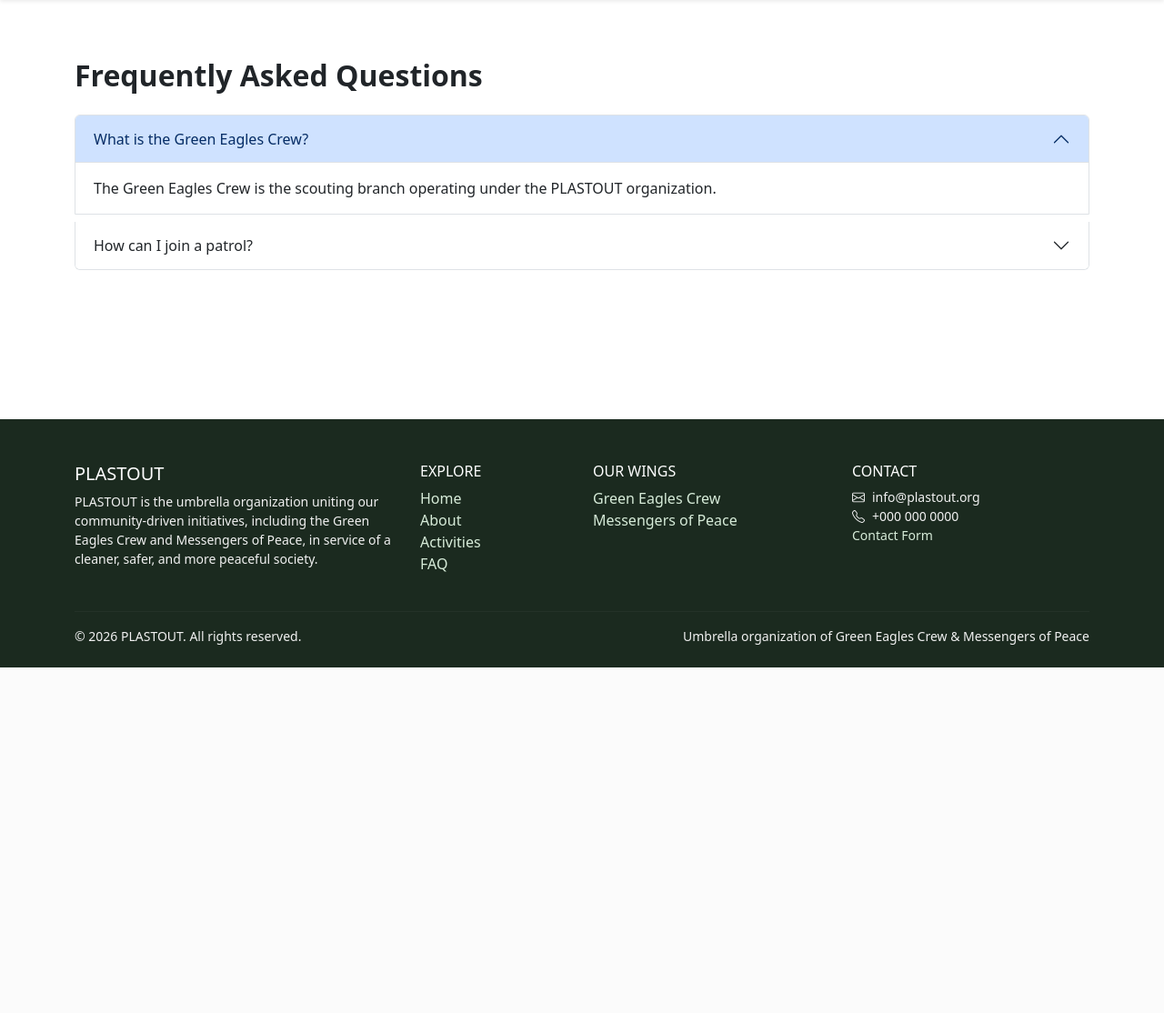
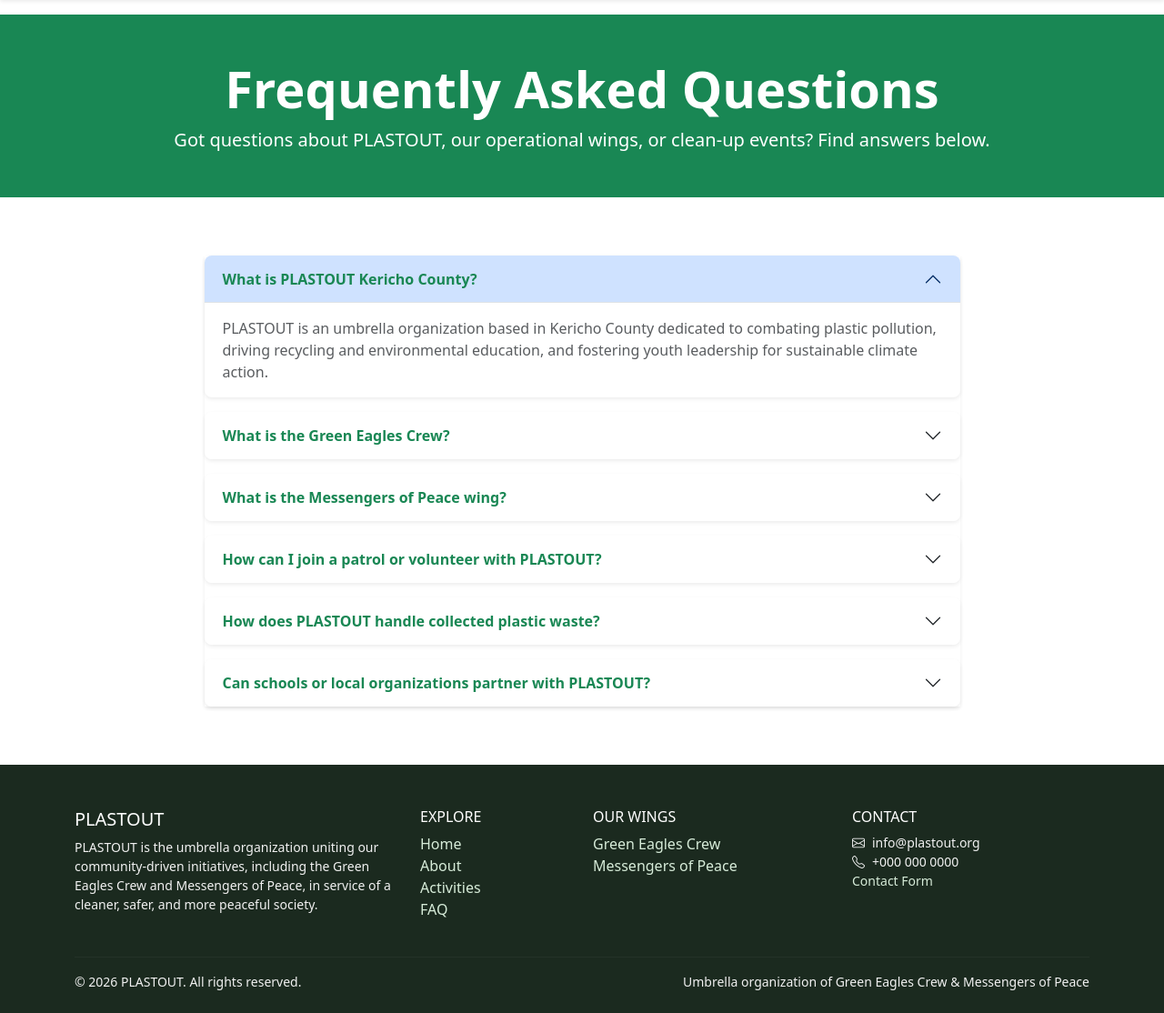
Before and after one commit to Edujoew/green_eagles, a Django app: page /faq/ in a window 1280 px wide. Shown: the part 66-1180 px from the top of the page at 91% size. Before the commit the page ends 800 px from the top, so only its background shows below. Run offline with Django 5.2, Linux system fonts and the light colour scheme.

Commit message:
Refine FAQ template styling and expand accordion questions

```diff
--- a/green_eagles/templates/green_eagles/faq.html
+++ b/green_eagles/templates/green_eagles/faq.html
@@ -3,31 +3,102 @@
 {% block title %}FAQ | PLASTOUT{% endblock %}
 
 {% block content %}
-<div class="container py-5">
-    <h2 class="fw-bold mb-4">Frequently Asked Questions</h2>
-    <div class="accordion" id="faqAccordion">
-        <div class="accordion-item">
-            <h2 class="accordion-header">
-                <button class="accordion-button" type="button" data-bs-toggle="collapse" data-bs-target="#q1">
+<div class="bg-success text-white py-5 mb-5">
+    <div class="container text-center">
+        <h1 class="fw-bold display-4">Frequently Asked Questions</h1>
+        <p class="lead mb-0">Got questions about PLASTOUT, our operational wings, or clean-up events? Find answers below.</p>
+    </div>
+</div>
+
+<div class="container py-3">
+    <div class="row justify-content-center">
+        <div class="col-lg-9">
+            <div class="accordion shadow-sm" id="faqAccordion">
+
+                <!-- Question 1 -->
+                <div class="accordion-item border-0 mb-3 shadow-sm rounded-3 overflow-hidden">
+                    <h2 class="accordion-header" id="headingOne">
+                        <button class="accordion-button fw-bold text-success" type="button" data-bs-toggle="collapse" data-bs-target="#q1" aria-expanded="true" aria-controls="q1">
+                            What is PLASTOUT Kericho County?
+                        </button>
+                    </h2>
+                    <div id="q1" class="accordion-collapse collapse show" aria-labelledby="headingOne" data-bs-parent="#faqAccordion">
+                        <div class="accordion-body text-muted">
+                            PLASTOUT is an umbrella organization based in Kericho County dedicated to combating plastic pollution, driving recycling and environmental education, and fostering youth leadership for sustainable climate action.
+                        </div>
+                    </div>
+                </div>
+
+                <!-- Question 2 -->
+                <div class="accordion-item border-0 mb-3 shadow-sm rounded-3 overflow-hidden">
+                    <h2 class="accordion-header" id="headingTwo">
+                        <button class="accordion-button collapsed fw-bold text-success" type="button" data-bs-toggle="collapse" data-bs-target="#q2" aria-expanded="false" aria-controls="q2">
                             What is the Green Eagles Crew?
                         </button>
                     </h2>
-            <div id="q1" class="accordion-collapse collapse show" data-bs-parent="#faqAccordion">
-                <div class="accordion-body">
-                    The Green Eagles Crew is the scouting branch operating under the PLASTOUT organization.
+                    <div id="q2" class="accordion-collapse collapse" aria-labelledby="headingTwo" data-bs-parent="#faqAccordion">
+                        <div class="accordion-body text-muted">
+                            The Green Eagles Crew is an operational branch under PLASTOUT focused on scouting discipline, outdoor survival skills, patrol structures, and environmental stewardship in the field.
                         </div>
                     </div>
                 </div>
-        <div class="accordion-item mt-2">
-            <h2 class="accordion-header">
-                <button class="accordion-button collapsed" type="button" data-bs-toggle="collapse" data-bs-target="#q2">
-                    How can I join a patrol?
+
+                <!-- Question 3 -->
+                <div class="accordion-item border-0 mb-3 shadow-sm rounded-3 overflow-hidden">
+                    <h2 class="accordion-header" id="headingThree">
+                        <button class="accordion-button collapsed fw-bold text-success" type="button" data-bs-toggle="collapse" data-bs-target="#q3" aria-expanded="false" aria-controls="q3">
+                            What is the Messengers of Peace wing?
                         </button>
                     </h2>
-            <div id="q2" class="accordion-collapse collapse" data-bs-parent="#faqAccordion">
-                <div class="accordion-body">
-                    You can register through the contact form or connect with a Patrol Leader during regular sessions.
+                    <div id="q3" class="accordion-collapse collapse" aria-labelledby="headingThree" data-bs-parent="#faqAccordion">
+                        <div class="accordion-body text-muted">
+                            Messengers of Peace is a dedicated wing of PLASTOUT that leads community outreach, peace-building, conflict resolution, and social service projects alongside our environmental initiatives.
                         </div>
+                    </div>
+                </div>
+
+                <!-- Question 4 -->
+                <div class="accordion-item border-0 mb-3 shadow-sm rounded-3 overflow-hidden">
+                    <h2 class="accordion-header" id="headingFour">
+                        <button class="accordion-button collapsed fw-bold text-success" type="button" data-bs-toggle="collapse" data-bs-target="#q4" aria-expanded="false" aria-controls="q4">
+                            How can I join a patrol or volunteer with PLASTOUT?
+                        </button>
+                    </h2>
+                    <div id="q4" class="accordion-collapse collapse" aria-labelledby="headingFour" data-bs-parent="#faqAccordion">
+                        <div class="accordion-body text-muted">
+                            You can sign up through our <a href="{% url 'green_eagles:contact' %}" class="text-success fw-bold text-decoration-none">Contact Page</a> or speak directly with a Patrol Leader during our regular clean-up exercises and scouting sessions.
+                        </div>
+                    </div>
+                </div>
+
+                <!-- Question 5 -->
+                <div class="accordion-item border-0 mb-3 shadow-sm rounded-3 overflow-hidden">
+                    <h2 class="accordion-header" id="headingFive">
+                        <button class="accordion-button collapsed fw-bold text-success" type="button" data-bs-toggle="collapse" data-bs-target="#q5" aria-expanded="false" aria-controls="q5">
+                            How does PLASTOUT handle collected plastic waste?
+                        </button>
+                    </h2>
+                    <div id="q5" class="accordion-collapse collapse" aria-labelledby="headingFive" data-bs-parent="#faqAccordion">
+                        <div class="accordion-body text-muted">
+                            Collected plastics are sorted following our clean-up drives. Reusable items are repurposed, while recyclable plastics are processed through local recycling partners to ensure they stay out of Kericho's waterways and environment.
+                        </div>
+                    </div>
+                </div>
+
+                <!-- Question 6 -->
+                <div class="accordion-item border-0 shadow-sm rounded-3 overflow-hidden">
+                    <h2 class="accordion-header" id="headingSix">
+                        <button class="accordion-button collapsed fw-bold text-success" type="button" data-bs-toggle="collapse" data-bs-target="#q6" aria-expanded="false" aria-controls="q6">
+                            Can schools or local organizations partner with PLASTOUT?
+                        </button>
+                    </h2>
+                    <div id="q6" class="accordion-collapse collapse" aria-labelledby="headingSix" data-bs-parent="#faqAccordion">
+                        <div class="accordion-body text-muted">
+                            Yes! We regularly partner with primary and secondary schools, community groups, government bodies, and environmental NGOs to host educational workshops, tree planting, and clean-up campaigns.
+                        </div>
+                    </div>
+                </div>
+
             </div>
         </div>
     </div>
```
Lines whose indentation alone changed are shown as unchanged.
